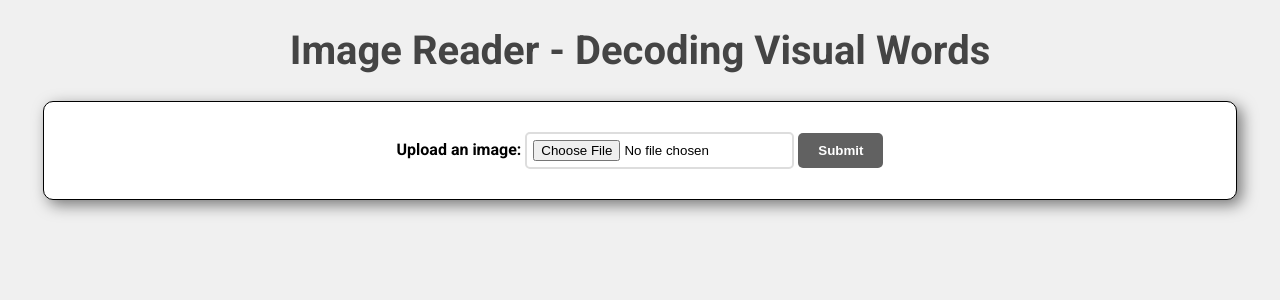
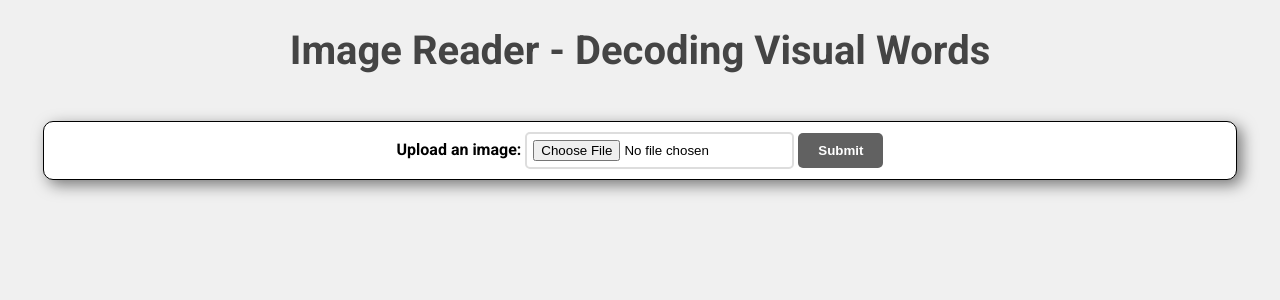
Before and after one commit to NhanPhamThanh-IT/Image-To-Text-Tool, a Flask app: page / in a window 1280 px wide. Shown: the top 300 px of the page. Run offline with Flask 3, Linux system fonts and the light colour scheme.

Commit message:
Update to change the position of elements

```diff
--- a/static/styles.css
+++ b/static/styles.css
@@ -4,11 +4,11 @@
     background-color: #f0f0f0;
     margin: 0;
     padding: 0;
-    padding-bottom: 20px;
     overflow-x: hidden;
     display: flex;
     flex-direction: column;
     align-items: center;
+    text-align: justify;
 }
 h1 {
     color: #444;
@@ -18,6 +18,8 @@ h1 {
     width: 90%;
     border-radius: 10px;
     padding: 20px;
+    padding-top: 0px;
+    padding-bottom: 0px;
     border: 1px solid black;
     box-shadow: 5px 5px 15px rgba(0, 0, 0, 0.5);
     background-color: white;
@@ -57,4 +59,5 @@ button:hover {
     justify-content: center;
     flex-direction: column;
     align-items: center;
+    padding-bottom: 20px;
 }
```
